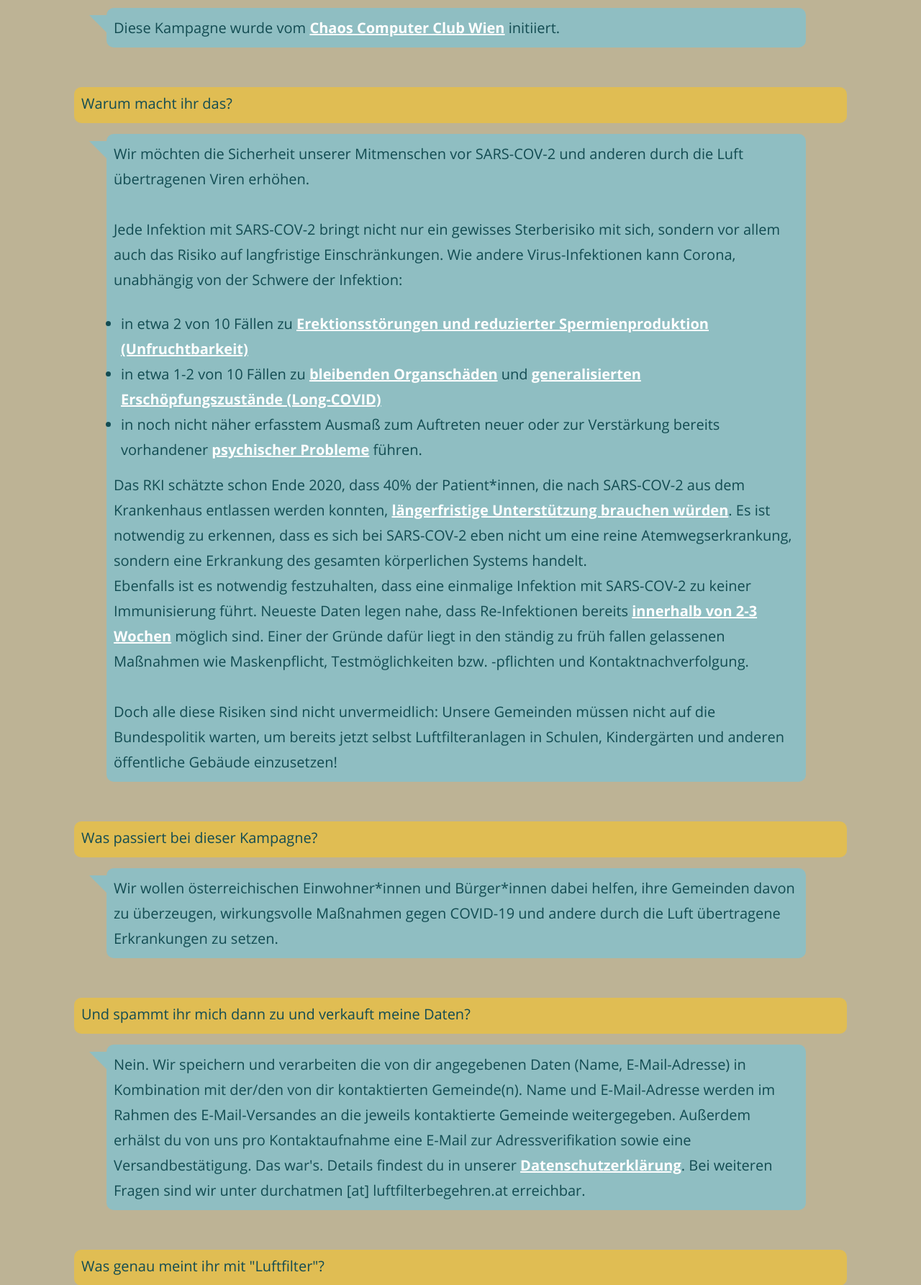
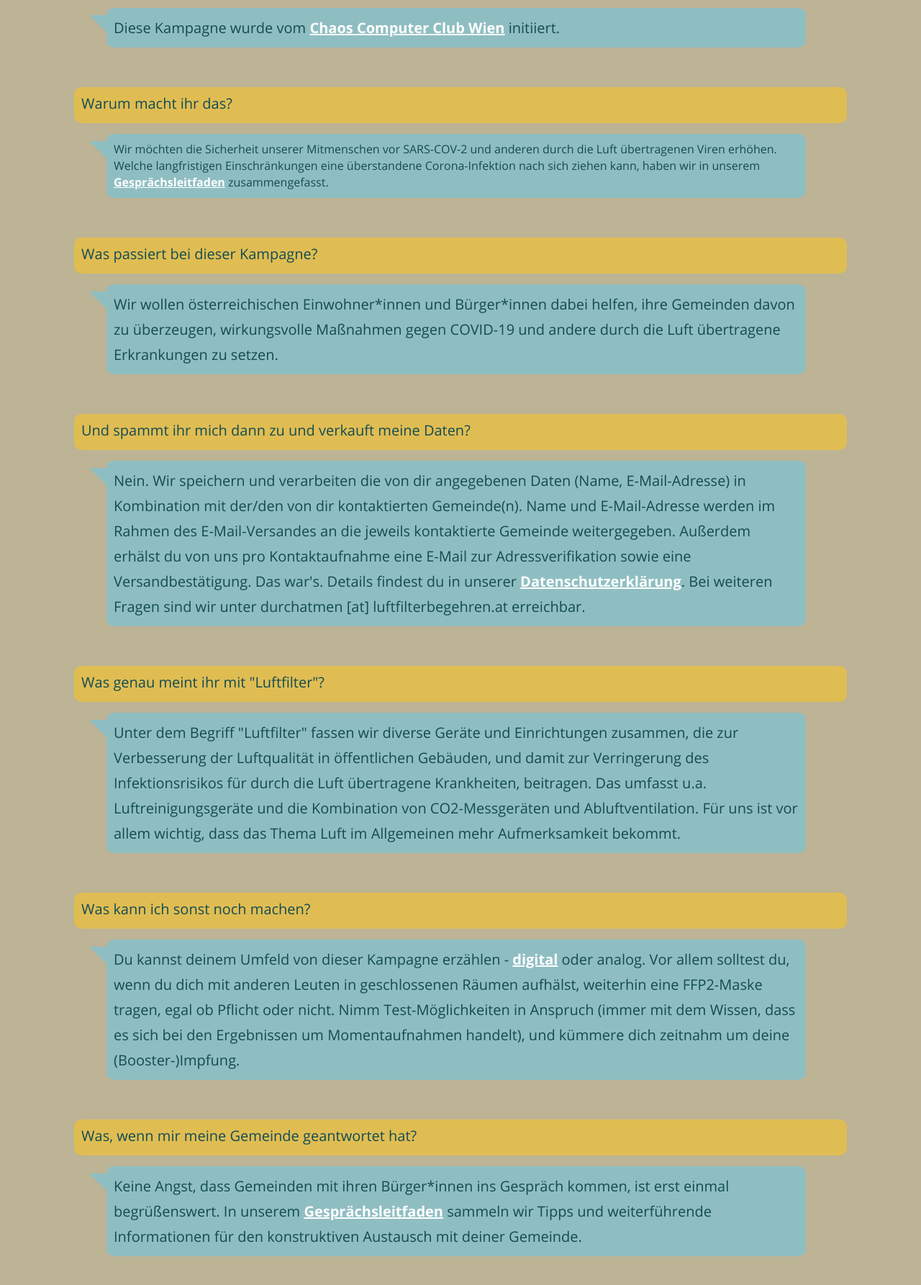
Before and after one commit to c3wien/Poke-That-Gmeind, a Python web app: template luftfilterbegehren/templates/general/faq.html in a window 1280 px wide. Shown: the part 306-2091 px from the top of the page at 72% size. Run offline with Jinja, Linux system fonts and the light colour scheme; the template is opened without the code that fills it, so the values that code supplies are empty; some libraries are stand-ins or nearby versions.

Commit message:
[faq] remove target=_blank
also, remove corona longterm consequences

```diff
--- a/luftfilterbegehren/templates/general/faq.html
+++ b/luftfilterbegehren/templates/general/faq.html
@@ -17,7 +17,7 @@
                 </li>
                 <li>
                     <p>
-                        Diese Kampagne wurde vom <a href="https://c3w.at/" target="_blank">Chaos Computer Club Wien</a> initiiert.
+                        Diese Kampagne wurde vom <a href="https://c3w.at/">Chaos Computer Club Wien</a> initiiert.
                     </p>
                 </li>
                 <li>
@@ -26,24 +26,7 @@
                     </div>
                 </li>
                 <li>
-                    <p>
-                        Wir möchten die Sicherheit unserer Mitmenschen vor SARS-COV-2 und anderen durch die Luft übertragenen Viren erhöhen.
-                        <br><br>
-                        Jede Infektion mit SARS-COV-2 bringt nicht nur ein gewisses Sterberisiko mit sich, sondern vor allem auch das Risiko auf langfristige Einschränkungen. Wie andere Virus-Infektionen kann Corona, unabhängig von der Schwere der Infektion:
-                    </p>
-                    <ul>
-                        <li>in etwa 2 von 10 Fällen zu <a href="https://www.fr.de/wissen/corona-infektion-fruchtbarkeit-impfung-covid-19-studie-coronavirus-90889014.html" target="_blank">Erektionsstörungen und reduzierter Spermienproduktion (Unfruchtbarkeit)</a> </li>
-                        <li>in etwa 1-2 von 10 Fällen zu <a href="https://www.nature.com/articles/s41591-021-01283-z" target="_blank">bleibenden Organschäden</a> und <a href="https://reliefweb.int/report/world/wake-pandemic-preparing-long-covid-policy-brief-39" target="_blank">generalisierten Erschöpfungszustände (Long-COVID)</a> </li>
-                        <li>in noch nicht näher erfasstem Ausmaß zum Auftreten neuer oder zur Verstärkung bereits vorhandener <a href="https://www.thelancet.com/journals/lanpsy/article/PIIS2215-0366(21)00084-5/fulltext" target="_blank">psychischer Probleme</a> führen.</li>
-                    </ul>
-                    <p>
-                    Das RKI schätzte schon Ende 2020, dass 40% der Patient*innen, die nach SARS-COV-2 aus dem Krankenhaus entlassen werden konnten, <a href="https://www.aerzteblatt.de/archiv/217002/Long-COVID-Der-lange-Schatten-von-COVID-19" target="_blank">längerfristige Unterstützung brauchen würden</a>.
-                    Es ist notwendig zu erkennen, dass es sich bei SARS-COV-2 eben nicht um eine reine Atemwegserkrankung, sondern eine Erkrankung des gesamten körperlichen Systems handelt.
-                    <br>
-                    Ebenfalls ist es notwendig festzuhalten, dass eine einmalige Infektion mit SARS-COV-2 <emph>zu keiner Immunisierung</emph> führt. Neueste Daten legen nahe, dass Re-Infektionen bereits <a href="https://www.forbes.com/sites/victoriaforster/2022/04/07/cdc-identifies-covid-19-reinfections-as-little-as-23-days-apart/" target="_blank">innerhalb von 2-3 Wochen</a> möglich sind. Einer der Gründe dafür liegt in den ständig zu früh fallen gelassenen Maßnahmen wie Maskenpflicht, Testmöglichkeiten bzw. -pflichten und Kontaktnachverfolgung.
-                    <br><br>
-                        Doch alle diese Risiken sind nicht unvermeidlich: Unsere Gemeinden müssen nicht auf die Bundespolitik warten, um bereits jetzt selbst Luftfilteranlagen in Schulen, Kindergärten und anderen öffentliche Gebäude einzusetzen!
-                    </p>
+                        Wir möchten die Sicherheit unserer Mitmenschen vor SARS-COV-2 und anderen durch die Luft übertragenen Viren erhöhen. Welche langfristigen Einschränkungen eine überstandene Corona-Infektion nach sich ziehen kann, haben wir in unserem <a href="/konversationsleitfaden/">Gesprächsleitfaden</a> zusammengefasst.
                 </li>
                 <li>
                     <div class="avtxt">
@@ -102,7 +85,7 @@
                 </li>
                 <li>
                     <p>
-                        Der C3W finanziert sich aus Mitgliedsbeiträgen. Weitere Informationen findest du <a href="https://c3w.at/" target="_blank">auf unserer Website</a>.
+                        Der C3W finanziert sich aus Mitgliedsbeiträgen. Weitere Informationen findest du <a href="https://c3w.at/">auf unserer Website</a>.
                     </p>
                 </li>
                 <li>
@@ -112,7 +95,7 @@
                 </li>
                 <li>
                     <p>
-                        Informationen zu unseren Treffen und Kontaktmöglichkeiten findest du <a href="https://c3w.at/mitmachen/" target="_blank">auf unserer Website</a>.
+                        Informationen zu unseren Treffen und Kontaktmöglichkeiten findest du <a href="https://c3w.at/mitmachen/">auf unserer Website</a>.
                     </p>
                 </li>
             </ul>
```
